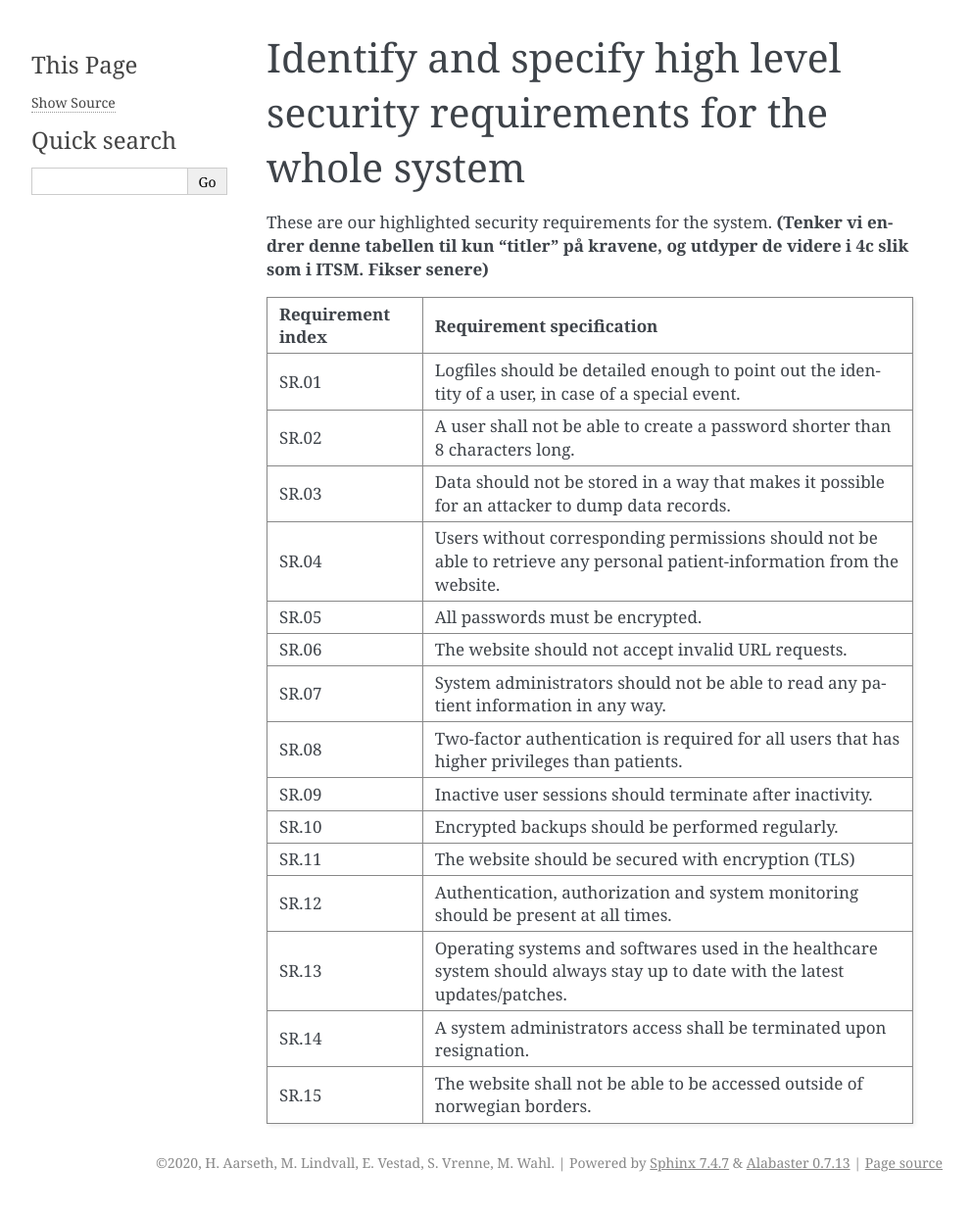
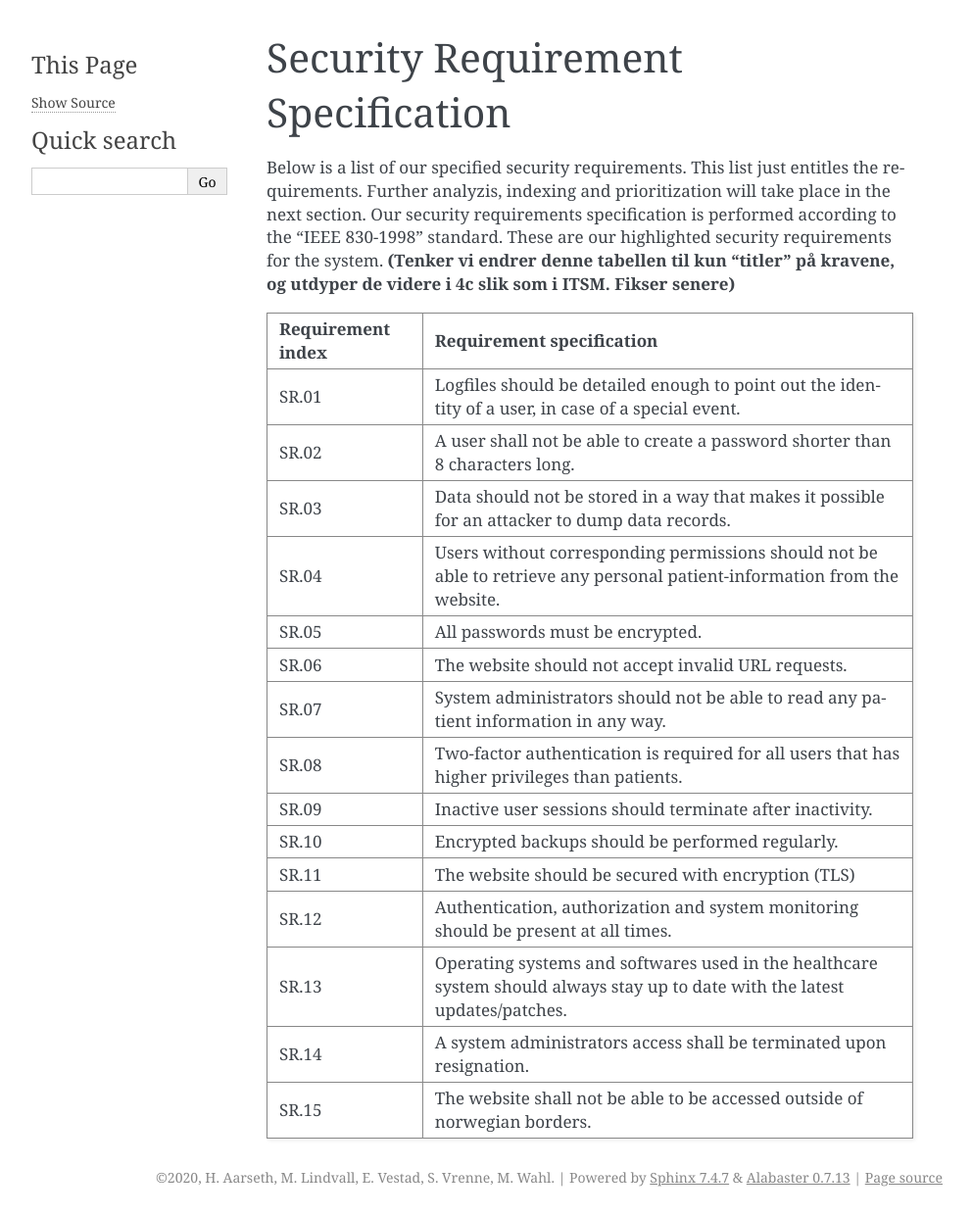
Before and after one commit to SteinarVrenne/school_imt3501, a Sphinx documentation site: the page built from Task 1/source/pages/04b_High_Level_Sec.rst, in a window 1280 px wide. Shown: the whole page at 98% size, without its empty margins (148-1140 px from the left). Built offline with Sphinx 7.4.7, drawn with Linux system fonts in a browser that asks for light colours.

Commit message:
husker ikke hva jeg endret men det var noe

```diff
--- a/Task 1/source/pages/02_Introduction.rst
+++ b/Task 1/source/pages/02_Introduction.rst
@@ -50,3 +50,4 @@ Definitions
    - **EHR:** Electronic health record.
    - **GP:** General Practitioner.
    - **DB/DBMS:** Database and database management system.
+   - **SR:** Security Requirement.
--- a/Task 1/source/pages/04b_High_Level_Sec.rst
+++ b/Task 1/source/pages/04b_High_Level_Sec.rst
@@ -1,6 +1,9 @@
-Identify and specify high level security requirements for the whole system
---------------------------------------------------------------------------
+Security Requirement Specification
+----------------------------------
 
+Below is a list of our specified security requirements. This list just entitles the requirements.
+Further analyzis, indexing and prioritization will take place in the next section.
+Our security requirements specification is performed according to the "IEEE 830-1998" standard.
 These are our highlighted security requirements for the system.
 **(Tenker vi endrer denne tabellen til kun "titler" på kravene, og utdyper de videre i 4c slik som i ITSM. Fikser senere)**
 
```
